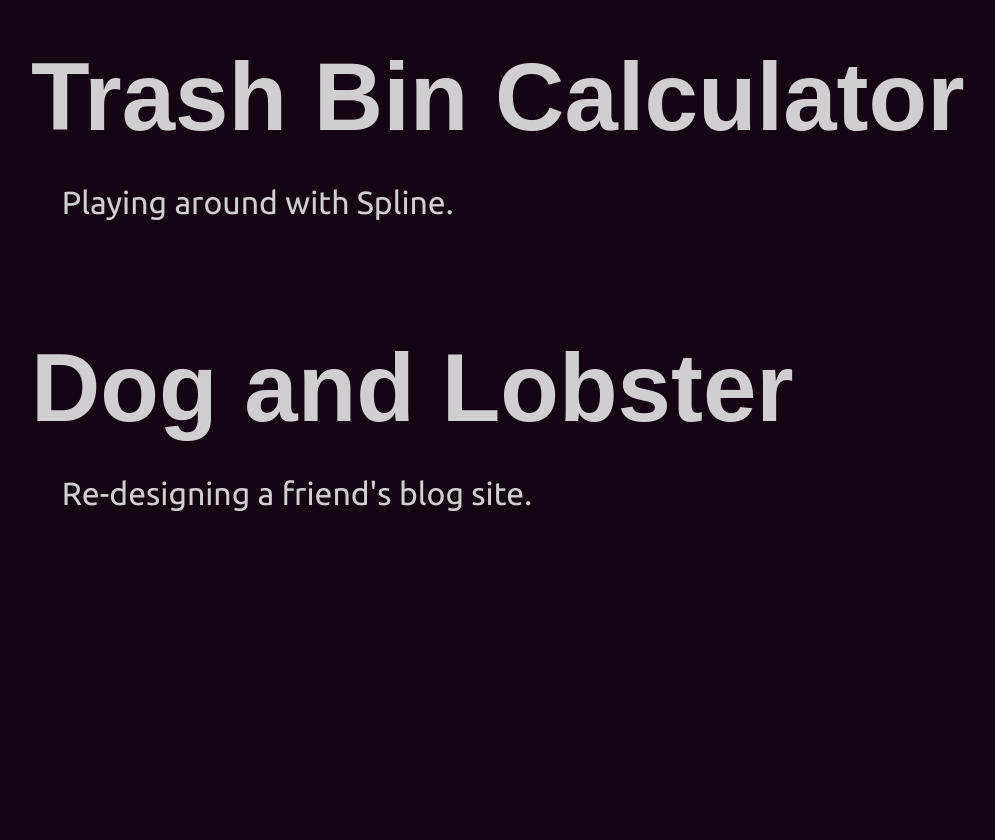
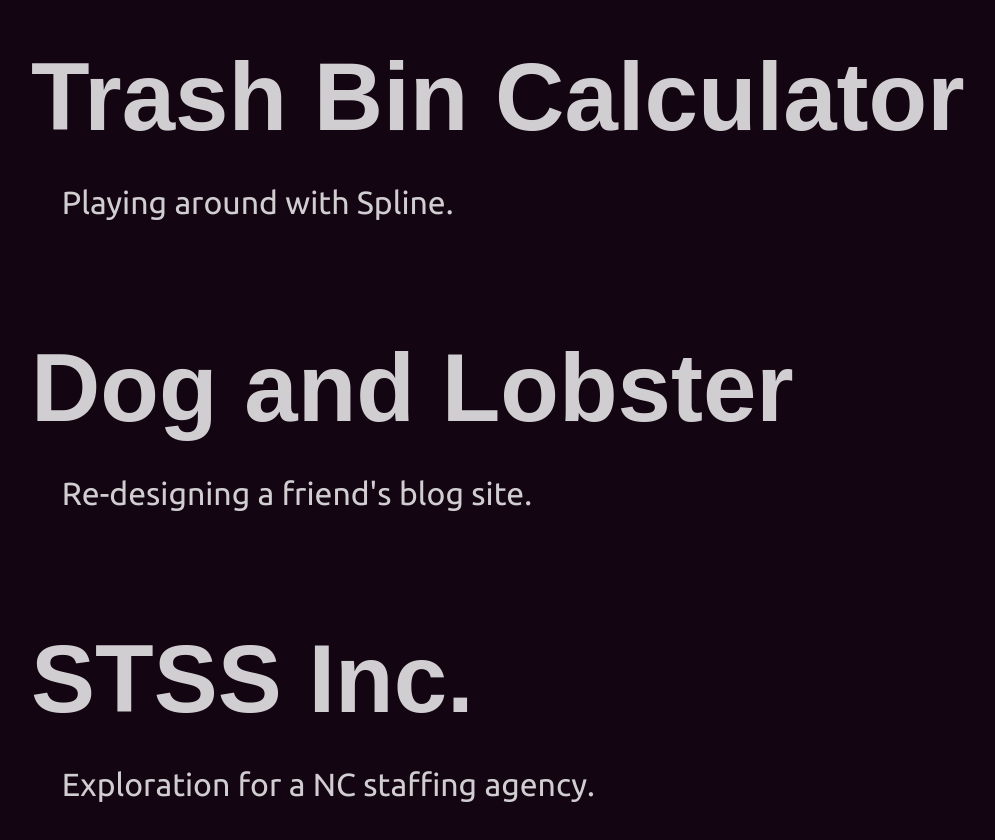
Before and after one commit to matthewincardona/jeremiah-dufflebag.net, a plain HTML site: page index.html in a window 1280 px wide. Shown: the part 118-958 px from the top of the page, without its empty margins (97-1092 px from the left). Before the commit the page ends 800 px from the top, so only its background shows below. Drawn offline with Linux system fonts and the light colour scheme; a web font is replaced by a local one.

Commit message:
feat: add new stss link

```diff
--- a/index.html
+++ b/index.html
@@ -26,6 +26,11 @@
       <div>
         <p><a href="dog-and-lobster.html">Dog and Lobster</a></p>
         <p style="margin-left: 3%">Re-designing a friend's blog site.</p>
+      </div>
+
+      <div>
+        <p><a href="stss-inc.html">STSS Inc.</a></p>
+        <p style="margin-left: 3%">Exploration for a NC staffing agency.</p>
       </div>
     </div>
   </body>
```
